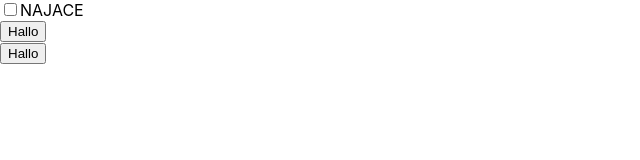
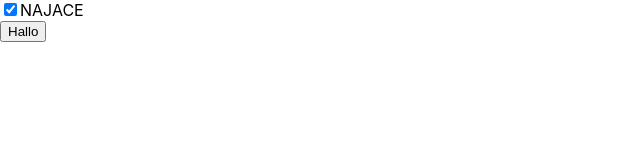
Before and after one commit to blagojramadanov/todo-app, a React (Create React App) app: page / in a window 1280 px wide. Shown: the top 160 px of the page, without its empty margins (0-640 px from the left). Built offline with nearby package versions, Linux system fonts and the light colour scheme.

Commit message:
todoItem and ChangeCeckbox

```diff
--- a/src/views/todo/Todo.jsx
+++ b/src/views/todo/Todo.jsx
@@ -1,34 +1,20 @@
 import { useState } from "react";
 import TodoItem from "./components/todoitem/TodoItem";
-import Button from "../../components/button/Button";
 
 function Todo() {
-  const [todo, setTodo] = useState({
-    id: Math.random(),
-    content: "NAJACE",
-    done: false,
-  });
+  const [todos, setTodos] = useState([
+    { id: Math.random(), content: "NAJACE", done: true },
+  ]);
 
-  function handleChangeCheckbox() {
-    setTodo({
-      ...todo,
-      done: !todo.done,
-    });
-  }
-
-  function handleAddTodo() {
-    setTodo({
-      id: Math.random(),
-      content: "NOV TODO",
-      done: false,
-    });
+  function handleChangeCheckbox(event) {
+    console.log(event.target.checked);
   }
 
   return (
     <div>
-      <TodoItem todoItem={todo} handleChangeCheckbox={handleChangeCheckbox} />
-
-      <Button onClick={handleAddTodo} text="Add" />
+      {todos.map((todo) => (
+        <TodoItem todoItem={todo} handleChangeCheckbox={handleChangeCheckbox} />
+      ))}
     </div>
   );
 }
```
